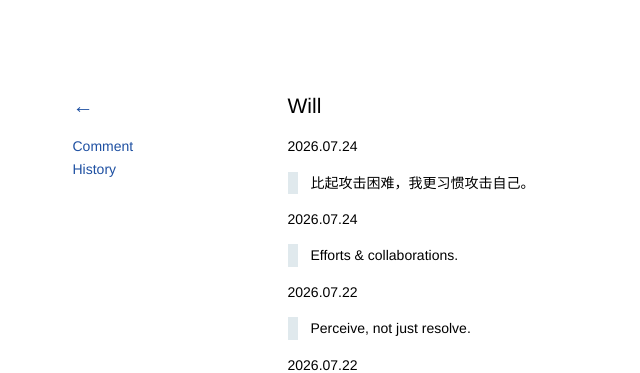
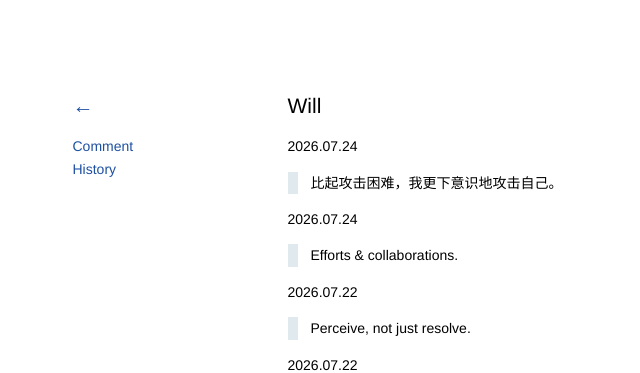
Before and after one commit to kidlj/awei, a Jekyll site: the page built from _wiki/will.md, in a window 1280 px wide and 900 px high. Shown: the top 373 px of the window, without its empty margins (60-700 px from the left). Built offline with Jekyll 4.4.1, drawn with Linux system fonts in a browser that asks for light colours.

Commit message:
update will

```diff
--- a/_wiki/will.md
+++ b/_wiki/will.md
@@ -4,7 +4,7 @@ title: Will
 
 2026.07.24
 
-> 比起攻击困难，我更习惯攻击自己。
+> 比起攻击困难，我更下意识地攻击自己。
 
 2026.07.24
 
```
